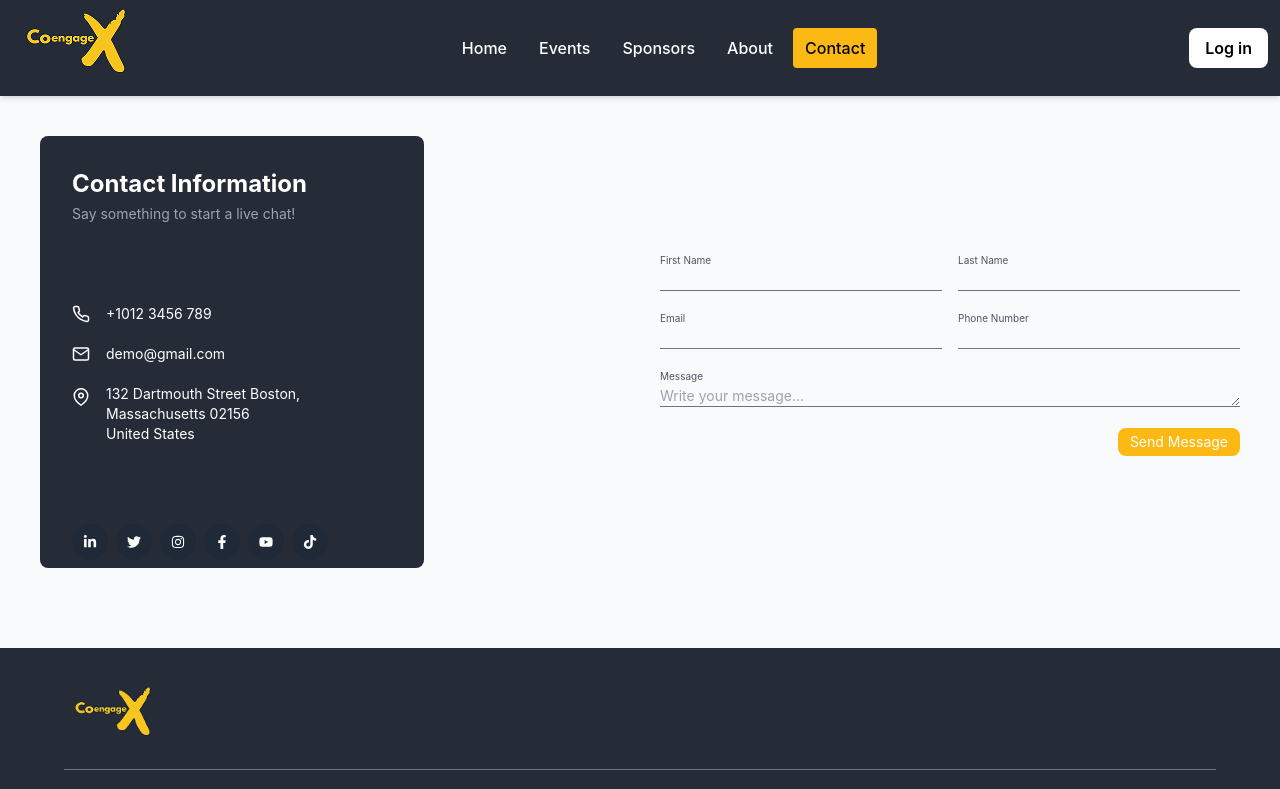
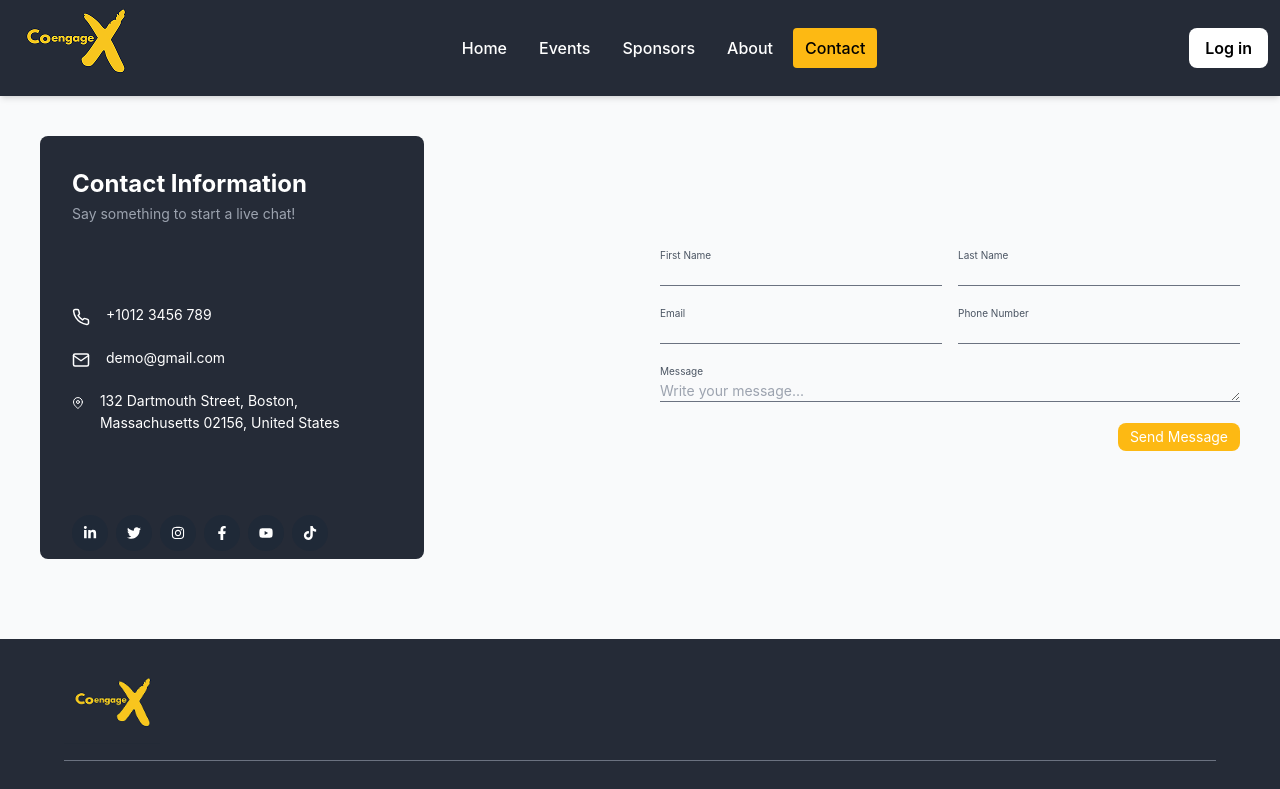
Before and after one commit to CoEngageX/engagexweb, a React (Vite) app in the folder frontend/: page /contact in a window 1280 px wide. Shown: the top 789 px of the page. Built offline with nearby package versions, Linux system fonts and the light colour scheme.

Commit message:
Enhance EventHighlights with preregistration button, update About image size, and refactor Contact details for better structure and accessibility

```diff
--- a/frontend/src/components/sections/EventHighlights.jsx
+++ b/frontend/src/components/sections/EventHighlights.jsx
@@ -40,7 +40,9 @@ const EventHighlights = () => {
             </ol>
             <p className="text-sm font-bold">Time: {event.date}</p>
             <p className="text-sm font-bold">Theme: {event.theme}</p>
+           <a href="https://luma.com/f3fpygbt">
             <button className="mt-4 bg-[#FDB913] text-black px-4 py-2 rounded-lg font-semibold hover:bg-[#ddcb9d] w-[100%] md:w-[70%]">Preregister Now</button>
+           </a>
           </div>
 
         </div>
--- a/frontend/src/pages/About.jsx
+++ b/frontend/src/pages/About.jsx
@@ -76,7 +76,7 @@ const About = () => {
      <img
         src={Flier}
         alt="Event Flier"
-        className="w-full 2xl:h-[350px] h-auto"
+        className="w-full max-h-[400px] h-auto"
       />
       <div className="max-w-7xl mx-auto px-4">
         <div className="grid grid-cols-1 md:grid-cols-2 gap-12 items-start">
--- a/frontend/src/pages/Contact.jsx
+++ b/frontend/src/pages/Contact.jsx
@@ -1,5 +1,31 @@
 import { FiPhone, FiMail, FiMapPin } from "react-icons/fi";
 import { FaLinkedinIn, FaTwitter, FaInstagram, FaFacebookF, FaYoutube, FaTiktok } from "react-icons/fa";
+
+const contactInfo = [
+  {
+    id: 1,
+    type: "phone",
+    value: "+1012 3456 789",
+    link: "tel:+10123456789",
+    icon: FiPhone,
+  },
+  {
+    id: 2,
+    type: "email",
+    value: "demo@gmail.com",
+    link: "mailto:demo@gmail.com",
+    icon: FiMail,
+  },
+  {
+    id: 3,
+    type: "address",
+    value:
+      "132 Dartmouth Street, Boston, Massachusetts 02156, United States",
+    link:
+      "https://www.google.com/maps/search/?api=1&query=132+Dartmouth+Street+Boston",
+    icon: FiMapPin,
+  },
+];
 
 function Contact() {
   return (
@@ -16,36 +42,28 @@ function Contact() {
 
 
             {/* Contact Details */}
-            <div className="space-y-5 text-sm md:text-base">
+             <div className="text-white space-y-6">
+                {/* Contact Items */}
+                <div className="space-y-5">
+                    {contactInfo.map((item) => {
+                    const Icon = item.icon;
 
-                {/* Phone */}
-                <div className="flex items-center gap-4">
-                <div className=" flex items-center justify-center">
-                    <FiPhone className="text-lg" />
+                    return (
+                        <a
+                        key={item.id}
+                        href={item.link}
+                        target={item.type === "address" ? "_blank" : "_self"}
+                        rel="noopener noreferrer"
+                        className="flex items-start gap-4 hover:text-[#FDB913] transition"
+                        >
+                        <Icon className="text-lg mt-1" />
+                        <span className="text-sm leading-relaxed">
+                            {item.value}
+                        </span>
+                        </a>
+                    );
+                    })}
                 </div>
-                <span className="text-sm">+1012 3456 789</span>
-                </div>
-
-                {/* Email */}
-                <div className="flex items-center gap-4">
-                <div className="flex items-center justify-center">
-                    <FiMail className="text-lg" />
-                </div>
-                <span className="text-sm">demo@gmail.com</span>
-                </div>
-
-                {/* Address */}
-                <div className="flex items-start gap-4">
-                <div className="flex items-center justify-center mt-1">
-                    <FiMapPin className="text-lg" />
-                </div>
-                <span className="text-sm">
-                    132 Dartmouth Street
-                    Boston, Massachusetts 02156 <br />
-                    United States
-                </span>
-                </div>
-
             </div>
             <div className="flex flex-wrap gap-2">
                 <a href="#" aria-label="LinkedIn" className="w-9 h- flex items-center justify-center rounded-full bg-gray-800 hover:bg-[#0A66C2] transition-colors">
```
